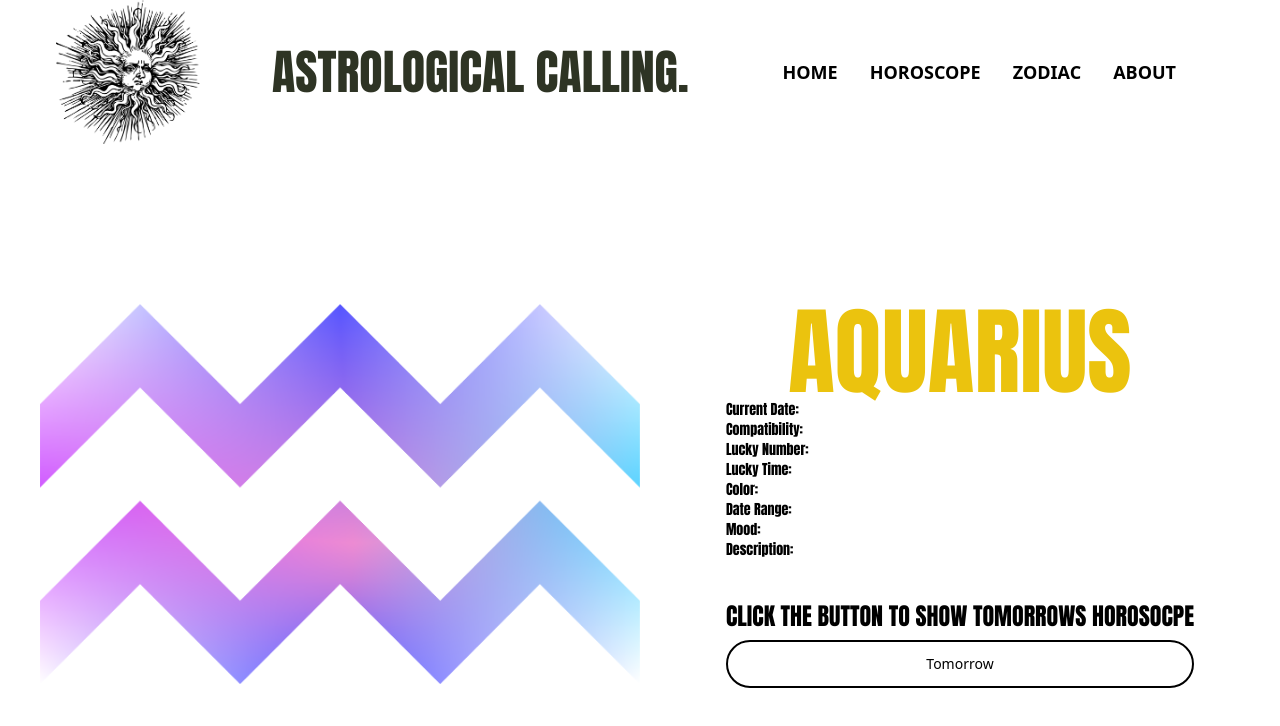
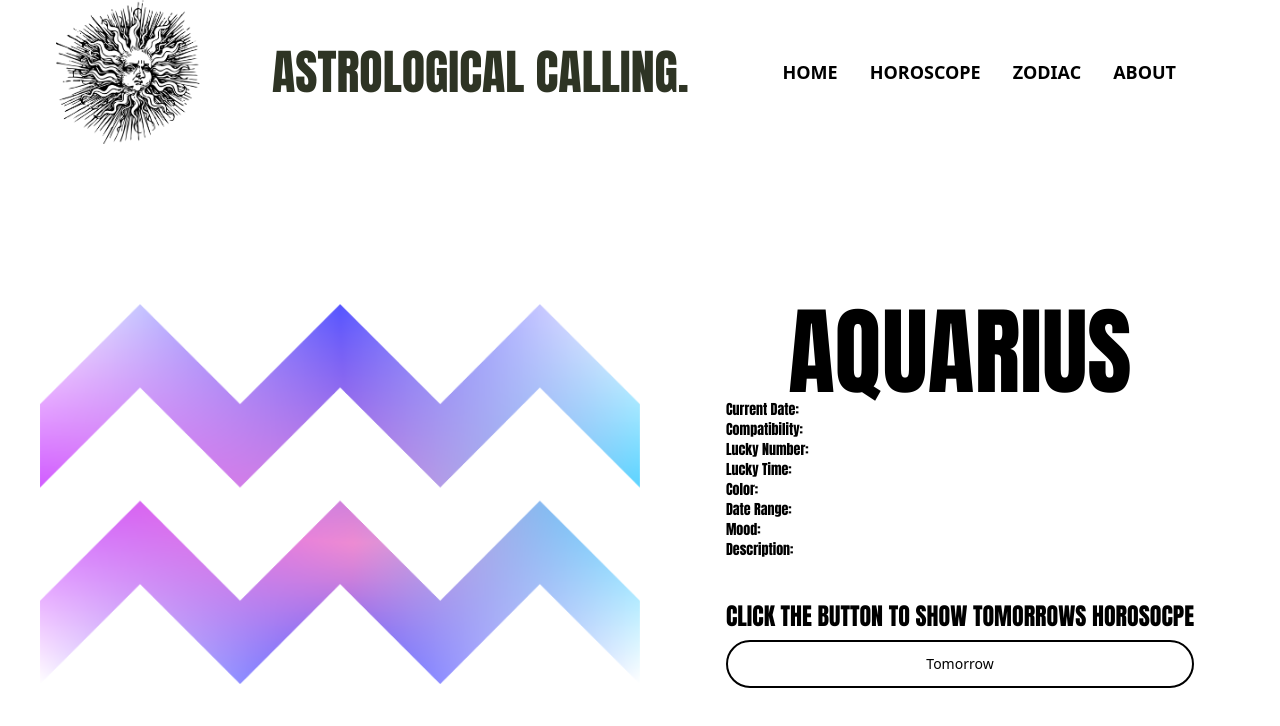
Before and after one commit to pontusva/ac2, a React (Create React App) app: page /aquarius in a window 1280 px wide. Shown: the top 726 px of the page. Built offline with nearby package versions, Linux system fonts and the light colour scheme; no server answers.

Commit message:
changed color

```diff
--- a/src/components/pages/signs/Aquarius.js
+++ b/src/components/pages/signs/Aquarius.js
@@ -19,7 +19,7 @@ const Aquarius = () => {
 			</nav>
 			<section>
 				<div className="grid md:grid-cols-2 grid-cols-1 justify-items-center bg-zinc-50  md:h-screen h-full w-full content-center pb-24">
-					<h1 className="text-center font-anton uppercase text-8xl md:hidden text-jonquil pb-10">
+					<h1 className="text-center font-anton uppercase text-8xl md:hidden pb-10">
 						aquarius
 					</h1>
 					<img
@@ -28,7 +28,7 @@ const Aquarius = () => {
 						className="md:pl-10 md:w-fit md:h-fit h-5/6 w-5/6 object-contain"
 					/>
 					<div className="text-sm text-justify pl-10 pr-10">
-						<h1 className="text-center font-anton uppercase md:text-8xl hidden md:block text-jonquil">
+						<h1 className="text-center font-anton uppercase md:text-8xl hidden md:block">
 							aquarius
 						</h1>
 						<span className="font-anton">Current Date:</span>{" "}
--- a/src/components/pages/signs/Aries.js
+++ b/src/components/pages/signs/Aries.js
@@ -19,7 +19,7 @@ const Aries = () => {
 			</nav>
 			<section>
 				<div className="grid md:grid-cols-2 grid-cols-1 justify-items-center bg-zinc-50  md:h-screen h-full w-full content-center">
-					<h1 className="text-center font-anton uppercase text-8xl md:hidden text-jonquil pb-10">
+					<h1 className="text-center font-anton uppercase text-8xl md:hidden  pb-10">
 						aries
 					</h1>
 					<img
@@ -28,7 +28,7 @@ const Aries = () => {
 						className="md:pl-10 w-5/6 h-5/6 object-contain"
 					/>
 					<div className="text-sm  text-justify pl-10 pr-10">
-						<h1 className="text-center font-anton uppercase text-8xl hidden md:block text-jonquil">
+						<h1 className="text-center font-anton uppercase text-8xl hidden md:block ">
 							aries
 						</h1>
 						<span className="font-anton">Current Date:</span>{" "}
```
